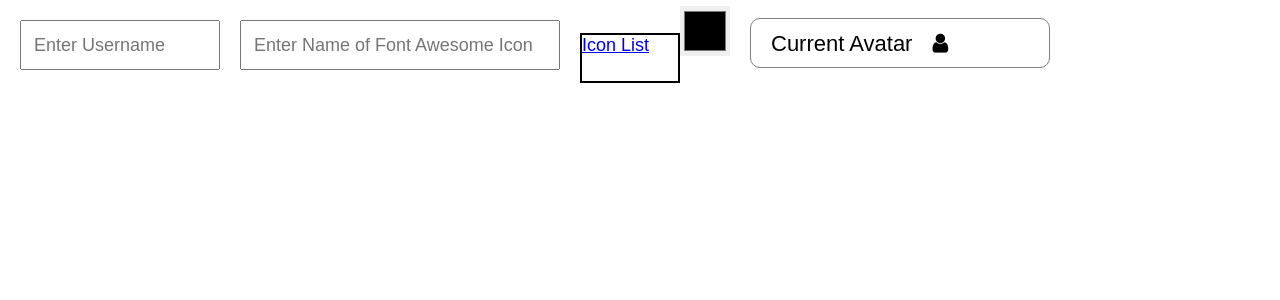
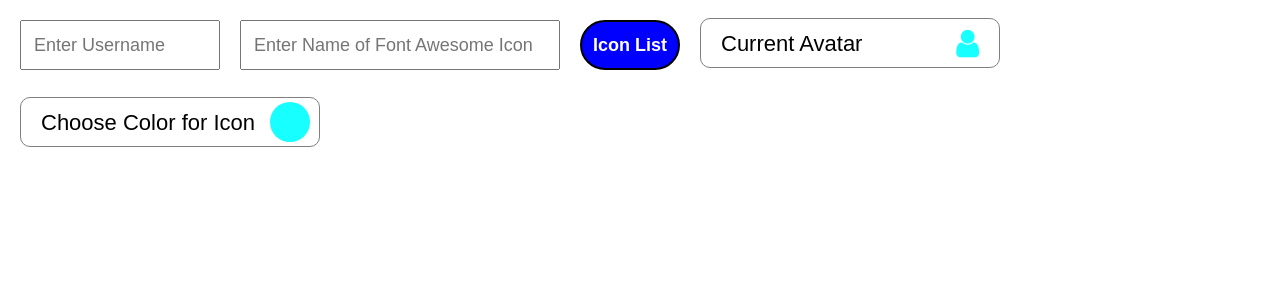
Before and after one commit to JonathanCass/chatapp, a React (Create React App) app in the folder client/: page / in a window 1280 px wide. Shown: the top 300 px of the page. Built offline with nearby package versions, Linux system fonts and the light colour scheme; no server answers; a web font is replaced by a local one.

Commit message:
Save before changing user to object

```diff
--- a/client/src/components/Login.js
+++ b/client/src/components/Login.js
@@ -1,47 +1,8 @@
 import React, {Component} from 'react'
 import {login} from '../api/messaging'
+import styles from './Login.styles.js'
 import 'font-awesome/css/font-awesome.css'
 
-const styles = {
-    avatarBox:{
-        fontSize: 22,
-        height: 50,
-        width: 300,
-        border: '1px solid grey',
-        borderRadius: 10,
-        display: 'inline-block',
-        marginLeft: 20,
-        lineHeight: '50px',
-        textIndent: 20,
-    },
-    name:{
-        width: 200,
-        height: 50,
-        fontSize: 18,
-        textIndent: 10,
-        margin: 20
-    },
-    icon:{
-        width: 320,
-        height: 50,
-        fontSize: 18,
-        textIndent: 10
-    },
-    color:{
-        height: 50,
-        border: 0
-    },
-    link:{
-        textDecoration: 'none',
-        color: 'black',
-        fontSize: 18,
-        width: 100,
-        height: 50,
-        display: 'inline-block',
-        border: '2px solid black',
-        marginLeft: 20
-    }
-}
 
 class Login extends Component {
     constructor() {
@@ -49,7 +10,7 @@ class Login extends Component {
         this.state = {
             username: '',
             icon: 'user',
-            iconColor: 'black'
+            iconColor: '#18FFFF'
         }
     }
     handleChange = (e) => {
@@ -68,9 +29,10 @@ class Login extends Component {
                 <form onSubmit={this.handleSubmit}>
                     <input style={styles.name} placeholder='Enter Username' name='username' onChange={this.handleChange} />
                     <input style={styles.icon} placeholder='Enter Name of Font Awesome Icon' name='icon' onChange={this.handleChange} />
-                    <div style={styles.link}><a  href="http://fontawesome.io/icons/"> Icon List </a></div>
-                    <input style={styles.color} onChange={this.handleChange} name='iconColor' type='color' value={this.state.iconColor} />
-                    <div style={styles.avatarBox}>Current Avatar<i style={{color:this.state.iconColor}} className={'fa fa-'+this.state.icon} aria-hidden="true"></i></div>
+                    <button style={styles.link}><a style={styles.anchor} href="http://fontawesome.io/icons/"> Icon List </a></button>
+                    <div style={styles.avatarBox}>Current Avatar<i style={{color:this.state.iconColor,lineHeight: '50px',marginRight: 20,fontSize: 32}} className={'fa fa-'+this.state.icon} aria-hidden="true"></i></div>
+                    <div style={styles.colorBox}> Choose Color for Icon</div>
+                    <div style={styles.circle}><input style={styles.iconColor} onChange={this.handleChange} name='iconColor' type='color' value={this.state.iconColor} /></div>
                 </form>
             </div>
         )
--- /dev/null
+++ b/client/src/components/Login.styles.js
@@ -0,0 +1,73 @@
+const styles = {
+    avatarBox:{
+        fontSize: 22,
+        height: 50,
+        width: 300,
+        border: '1px solid grey',
+        borderRadius: 10,
+        marginLeft: 20,
+        lineHeight: '50px',
+        textIndent: 20,
+        display: 'inline-flex',
+        justifyContent: 'space-between'
+    },
+    colorBox:{
+        fontSize: 22,
+        height: 50,
+        width: 300,
+        border: '1px solid grey',
+        borderRadius: 10,
+        marginLeft: 20,
+        lineHeight: '50px',
+        textIndent: 20,
+        display: 'inline-block'
+    },
+    name:{
+        width: 200,
+        height: 50,
+        fontSize: 18,
+        textIndent: 10,
+        margin: 20
+    },
+    icon:{
+        width: 320,
+        height: 50,
+        fontSize: 18,
+        textIndent: 10
+    },
+    iconColor:{
+        height: 60,
+        width: 60,
+        position: 'relative',
+        top: -10,
+        right: 10
+    },
+    link:{
+        textDecoration: 'none',
+        color: 'black',
+        fontSize: 18,
+        width: 100,
+        height: 50,
+        border: '2px solid black',
+        marginLeft: 20,
+        borderRadius: 25,
+        background: 'blue'
+    },
+    anchor:{
+        textDecoration: 'none',
+        color: 'white',
+        fontWeight: 'bold'
+    },
+    circle:{
+        width:40,
+        height:40,
+        borderRadius: 25,
+        overflow: 'hidden',
+        display: 'inline-block',
+        position: 'relative',
+        right: 50,
+        top: 12
+    }
+}
+
+export default styles
--- a/client/src/components/Room.js
+++ b/client/src/components/Room.js
@@ -1,5 +1,5 @@
 import React, {Component} from 'react'
-import PropTypes from 'prop-types'
+//import PropTypes from 'prop-types'
 import {connect} from 'react-redux'
 import moment from 'moment'
 import {addMessage} from '../api/messaging'
```
